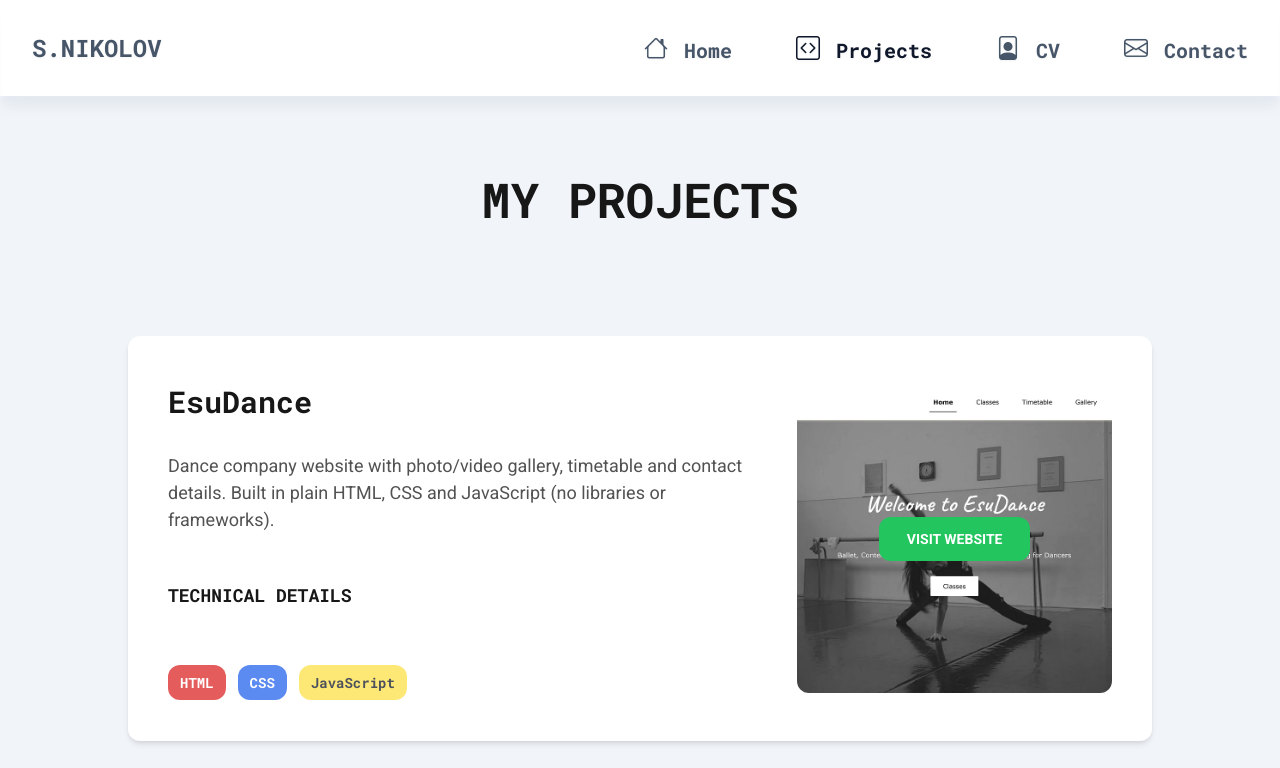
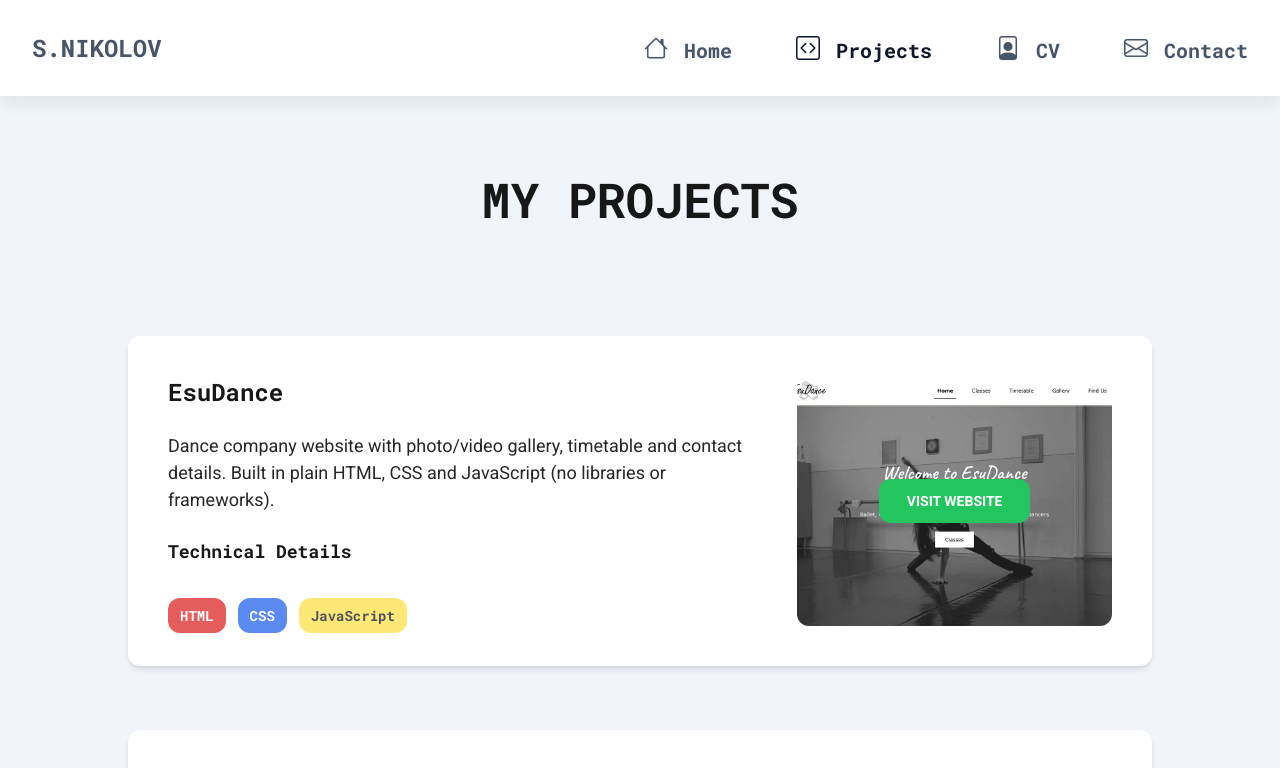
Before and after one commit to stanimir93/portfolio-old-draft, a React (Create React App) app: page /projects in a window 1280 px wide. Shown: the top 768 px of the page. Built offline with nearby package versions, Linux system fonts and the light colour scheme.

Commit message:
Collapse menu on cards

```diff
--- a/src/components/Project/Project.js
+++ b/src/components/Project/Project.js
@@ -1,6 +1,6 @@
-import "./project.css";
-import Badge from "../Badge/Badge";
-import { useEffect } from "react";
+import './project.css';
+import Badge from '../Badge/Badge';
+import { useEffect } from 'react';
 
 export default function Project(props) {
     const title = props.project.title;
@@ -11,32 +11,32 @@ export default function Project(props) {
     const tools = props.project.tools;
     let cardBodyWidth = 0;
 
-  // calculate size of card body - used to give same size as min height and smoothen animation of details dropdown
+    // calculate size of card body - used to give same size as min height and smoothen animation of details collapse
     const resizeObserver = new ResizeObserver(entries => {
         for (let entry of entries) {
             if (cardBodyWidth !== entry.contentRect.width) {
                 cardBodyWidth = entry.contentRect.width;
-        document.querySelectorAll(".card-body").forEach(elem => {
+                document.querySelectorAll('.card-body').forEach(elem => {
                     let height = elem.clientHeight;
-          elem.style.minHeight = height + "px";
+                    if (!elem.querySelector('.collapse-showing')) elem.style.minHeight = height + 'px';
                 });
             }
         }
     });
-  useEffect(() => resizeObserver.observe(document.querySelector(".project-card")), []);
+    useEffect(() => resizeObserver.observe(document.querySelector('.project-card')), []);
 
     return (
         <div
-      className=' project-card px-10 py-12 grid grid-cols-12 group bg-white shadow-md rounded-xl my-8 overflow-hidden  w-full  max-w-5xl'
+            className=' project-card p-10 grid grid-cols-12 group bg-white shadow-md rounded-xl my-8 overflow-hidden  w-full  max-w-5xl'
             key={title}
             id={title}
         >
             {/* Body */}
-      <div className='card-body col-span-8 text-lg pr-10 '>
-        <h4 className='text-3xl font-bold mb-8 text-neutral-900'>
+            <div className='card-body col-span-8 text-lg pr-10 bg-white'>
+                <h4 className='text-2xl font-bold mb-6 text-neutral-900'>
                     <a href={`#${title}`}>{title}</a>
                 </h4>
-        <div className='leading-normal' key={`a${Date.now()}`}>
+                <div className='leading-normal  bg-white' key={`a${Date.now()}`}>
                     {description.map(item => (
                         <p key={item.slice(0, 12)}>{item}</p>
                     ))}
@@ -44,32 +44,43 @@ export default function Project(props) {
 
                 {/* Details */}
 
-        <div className='dropdown-container dropdown-hidden py-10 overflow-hidden'>
+                <div className='collapse-container collapse-hidden  '>
                     <button
-            className='font-bold  text-lg font-mono pr-4 py-2 text-neutral-900 bg-blend-normal cursor-pointer '
+                        className='font-bold text-lg font-mono  text-neutral-900 bg-blend-normal cursor-pointer '
                         onClick={ev => {
-              const container = ev.target.closest(".dropdown-container");
-              if (container.classList.contains("dropdown-hidden")) {
-                container.classList.remove("dropdown-hidden");
+                            const container = ev.target.closest('.collapse-container');
+                            const cardBody = ev.target.closest('.card-body');
+                            if (container.classList.contains('collapse-hidden')) {
+                                container.dataset.height = Number(cardBody.clientHeight) + 48;
+
+                                container.classList.add('collapse-shown');
+                                container.classList.remove('collapse-hidden');
+                                setTimeout(() => {
+                                    cardBody.style.minHeight = container.dataset.height + 'px';
+                                }, 200);
                             } else {
-                container.classList.add("dropdown-hiding");
+                                container.classList.add('collapse-hiding');
+                                container.classList.remove('collapse-shown');
+                                container.dataset.height = Number(container.dataset.height) - 48;
+                                cardBody.style.minHeight = container.dataset.height + 'px';
+
                                 setTimeout(() => {
-                  container.classList.remove("dropdown-hiding");
-                  container.classList.add("dropdown-hidden");
-                }, 450);
+                                    container.classList.add('collapse-hidden');
+                                    container.classList.remove('collapse-hiding');
+                                }, 400);
                             }
                         }}
                     >
-            TECHNICAL DETAILS
+                        Technical Details
                     </button>
 
                     <ul
-            className='bg-slate-100 px-10 pb-12 pt-10 mb-4 text-neutral-900 rounded-xl transition leading-normal'
+                        className='tech-details z-10 bg-slate-100 px-10 pb-8 pt-16 text-neutral-900 rounded-xl transition leading-normal'
                         key={`b${Date.now()}`}
                     >
                         {technicalDetails.map(item => (
-              <li className='list-disc list-inside mt-6 ' key={item.slice(0, 12)}>
-                <span className='ml-1 text-neutral-600'>{item}</span>
+                            <li className='list-disc list-inside mb-4' key={item.slice(0, 12)}>
+                                <span className='ml-1 '>{item}</span>
                             </li>
                         ))}
                     </ul>
--- a/src/components/Project/project.css
+++ b/src/components/Project/project.css
@@ -1,38 +1,61 @@
+/* Collapse Box */
+
 @keyframes sweep {
     0% {
-    margin-top: -500px;
+        margin-top: -200px;
         background-color: rgba(0, 0, 0, 0);
+        color: rgba(0, 0, 0, 0);
+    }
+    50% {
+        background-color: rgba(0, 0, 0, 0);
+        color: rgba(0, 0, 0, 0);
     }
 
     100% {
-    margin-top: -55px;
+        margin-top: -50px;
         background-color: inset;
+        color: #262626;
     }
 }
-.dropdown-container ul {
-  animation: sweep 0.3s ease-out;
-  margin-top: -55px;
+.collapse-container ul {
+    color: #262626;
+    animation: sweep 0.4s ease-out;
+    margin-top: -50px;
     display: block;
 }
-.dropdown-hidden ul {
+.collapse-hidden ul {
     display: none;
 }
 
-.dropdown-hiding ul {
-  margin-top: -500px;
+.collapse-hiding ul {
+    margin-top: -400px;
     background-color: rgba(0, 0, 0, 0);
     color: rgba(0, 0, 0, 0);
-  transition: margin 0.4s ease-in-out, background-color 0.1s ease-in, color 0.1s ease-in;
+    transition: margin 0.4s ease-in, background-color 0.1s ease-in, color 0.1s ease-in;
 }
 
-.dropdown-container button {
-  transition: all 0.3s ease-out 0.1s;
+.collapse-container button {
 }
 
-.dropdown-container:not(.dropdown-hidden):not(.dropdown-hiding) button {
+.collapse-container.collapse-shown:not(.collapse-hiding) button {
     margin-left: 40px;
+    transition: all 0.4s ease 0s;
 }
 
-.dropdown-hiding button {
+.collapse-hiding button {
+    transition: all 0.4s ease 0s;
     margin-left: 0px;
 }
+
+/* Spacing inside body */
+.collapse-container {
+    transition: margin 0.4s ease-in;
+
+    margin-top: 24px;
+    margin-bottom: 24px;
+}
+
+.collapse-shown {
+    margin-top: 48px;
+    margin-bottom: 48px;
+}
--- a/src/components/pages/Contact/Contact.js
+++ b/src/components/pages/Contact/Contact.js
@@ -1,12 +1,14 @@
-import "./contact.css";
-import PageHeading from "../../PageHeading/PageHeading";
+import './contact.css';
+import PageHeading from '../../PageHeading/PageHeading';
 
 export default function Contact() {
     return (
-    <main className='text-neutral-600'>
+        <main className='text-neutral-800'>
             <PageHeading title='CONTACT ME' />
             <section className='shadow-md p-16   bg-white rounded'>
-        <p className='text-lg'>If you would like us to work together or have any questions, please do contact me.</p>
+                <p className='text-lg'>
+                    If you would like us to work together or have any questions, please do contact me.
+                </p>
 
                 <address className='not-italic mt-12 font-semibold font-mono'>
                     <p className='align-middle my-8'>
@@ -18,12 +20,14 @@ export default function Contact() {
                             rel='noreferrer'
                         >
                             <i className='bi bi-envelope-fill text-3xl mr-7 relative top-1 opacity-80 transition text-slate-800 group-hover:opacity-100 '></i>
-              <span className='group-hover:text-neutral-800 transition'>contact@stanimirnikolov.com </span>
+                            <span className='group-hover:text-neutral-800 transition'>
+                                contact@stanimirnikolov.com{' '}
+                            </span>
                         </a>
 
                         <button
                             className='border px-2 py-1 rounded text-xs mx-4 opacity-80  text-slate-600 border-slate-600 active:bg-slate-800 active:text-white'
-              onClick={() => navigator.clipboard.writeText("contact@stanimirnikolov.com")}
+                            onClick={() => navigator.clipboard.writeText('contact@stanimirnikolov.com')}
                         >
                             copy email
                         </button>
--- a/src/components/pages/NotFound/NotFound.js
+++ b/src/components/pages/NotFound/NotFound.js
@@ -1,5 +1,5 @@
-import "./notfound.css";
+import './notfound.css';
 
 export default function NotFound() {
-  return <main className='text-neutral-600'></main>;
+    return <main className='text-neutral-800'></main>;
 }
--- a/src/components/pages/Projects/Projects.js
+++ b/src/components/pages/Projects/Projects.js
@@ -1,8 +1,8 @@
-import "./projects.css";
-import { useState, useEffect } from "react";
+import './projects.css';
+import { useState, useEffect } from 'react';
 
-import PageHeading from "../../PageHeading/PageHeading";
-import Project from "../../Project/Project";
+import PageHeading from '../../PageHeading/PageHeading';
+import Project from '../../Project/Project';
 
 export default function Projects() {
     const [projectsData, setProjectsData] = useState(window.fetchedDataForProjectCards || null);
@@ -11,10 +11,10 @@ export default function Projects() {
     // fetch data and update state
     useEffect(() => {
         if (!window.fetchedDataForProjectCards) {
-      fetch("projects.json", {
+            fetch('projects.json', {
                 headers: {
-          "Content-Type": "application/json",
-          Accept: "application/json",
+                    'Content-Type': 'application/json',
+                    Accept: 'application/json',
                 },
             })
                 .then(res => res.json())
@@ -27,11 +27,13 @@ export default function Projects() {
     }, []);
 
     return (
-    <main className='text-neutral-600'>
+        <main className='text-neutral-800'>
             <PageHeading title='MY PROJECTS' />
             <section className='w-full flex flex-col items-center'>
                 {projectsData
-          ? Object.keys(projectsData).map(project => <Project key={project} project={projectsData[project]} />)
+                    ? Object.keys(projectsData).map(project => (
+                          <Project key={project} project={projectsData[project]} />
+                      ))
                     : null}
             </section>
         </main>
```
Also changed, not shown: src/components/Badge/Badge.js (+13 -13 lines), src/components/pages/Home/Home.js (+13 -13 lines). Lines whose indentation alone changed are shown as unchanged.
